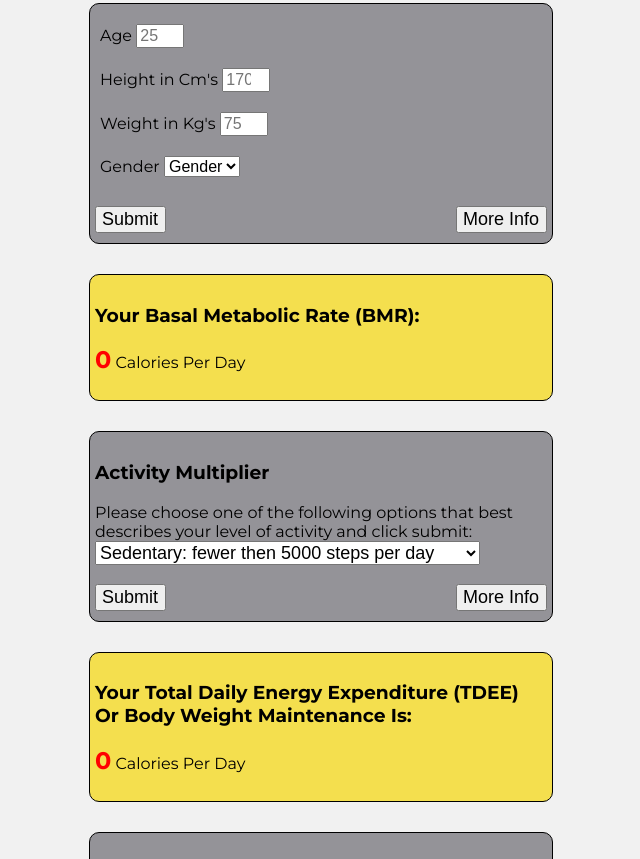
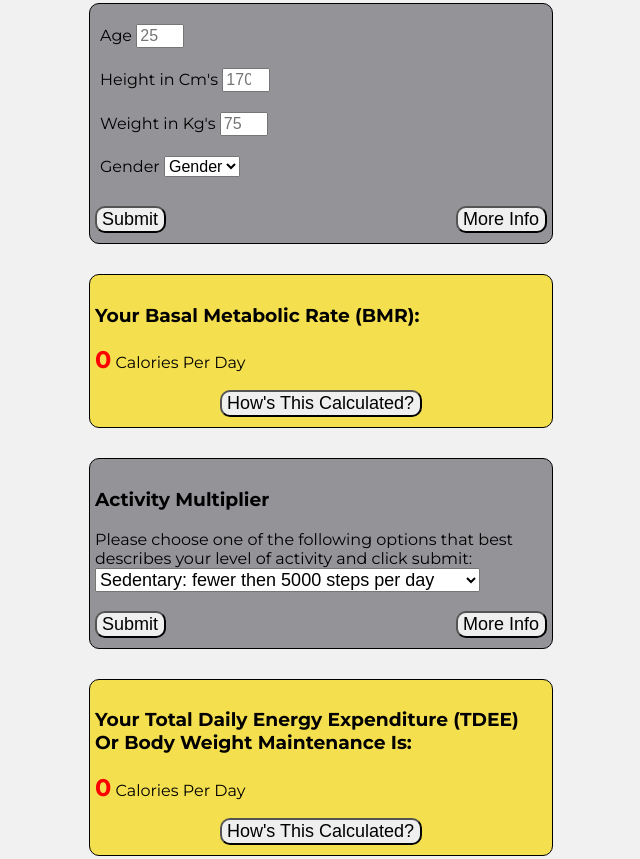
Before and after one commit to defridge/Portfolio-2-TDEE-calculator, a plain HTML site: page index.html in a window 1280 px wide. Shown: the part 132-991 px from the top of the page, without its empty margins (319-959 px from the left). Drawn offline with Linux system fonts and the light colour scheme.

Commit message:
Feat: Added more buttons to page explaining how outcomes are calculated

```diff
--- a/assets/css/style.css
+++ b/assets/css/style.css
@@ -66,6 +66,7 @@ input {
 .help {
     padding-left: 5px;
     font-size: large;
+    border-radius: 10px;
 }
 
 .submit4 {
@@ -83,6 +84,11 @@ input {
 .btn-container {
     display: flex;
     justify-content: space-between;
+}
+
+.info-container {
+    display: flex;
+    justify-content: center;
 }
 
 /* Modal Background */
--- a/index.html
+++ b/index.html
@@ -44,13 +44,16 @@
         <br>
         <div class="btn-container">
             <button type="submit" class="submit">Submit</button>
-            <button class="help" id="bmr-info">More Info</button>
+            <button class="help" id="personal-info">More Info</button>
         </div>
     </div>
 
         <div class="bmr">
             <h3 class="bmr-heading">Your Basal Metabolic Rate (BMR):</h3>
             <p><span id="bmr">0</span> Calories Per Day</p>
+                <div class="info-container">
+                    <button class="help" id="bmr-info">How's This Calculated?</button>
+                </div>
         </div>
 
         <div class="activity">
@@ -74,6 +77,9 @@
         <div class="tdee">
             <h3 class="tdee-heading">Your Total Daily Energy Expenditure (TDEE) or body weight maintenance is:</h3>
             <p><span id="tdee">0</span> Calories Per Day</p>
+            <div class="info-container">
+                <button class="help" id="tdee-info">How's This Calculated?</button>
+            </div>
         </div>
 
         <div class="weight-goals">
```
